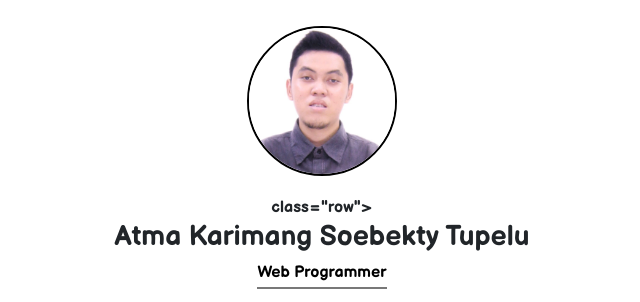
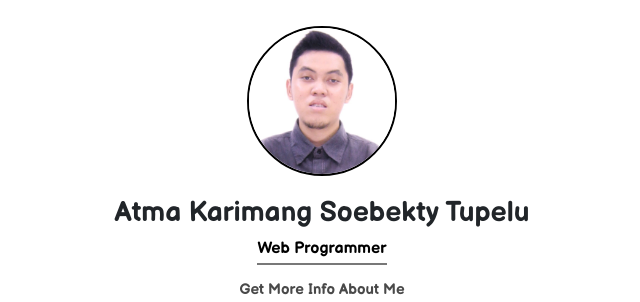
Before and after one commit to atmakarimang/atmakarimang.github.io, a plain HTML site: page index.html in a window 1280 px wide. Shown: the top 302 px of the page, without its empty margins (318-958 px from the left). Drawn offline with nearby package versions, Linux system fonts and the light colour scheme.

Commit message:
update html div class

```diff
--- a/index.html
+++ b/index.html
@@ -21,7 +21,7 @@
           <img src="src/fotoku.jpg" alt="" class="img-profile">
         </div>
       </div>
-      <div>class="row">
+      <div class="row">
         <h3 class="name">Atma Karimang Soebekty Tupelu</h3>
       </div>
       <div class="row">
```
